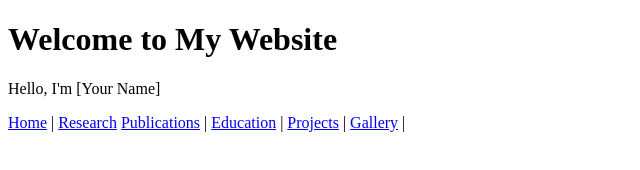
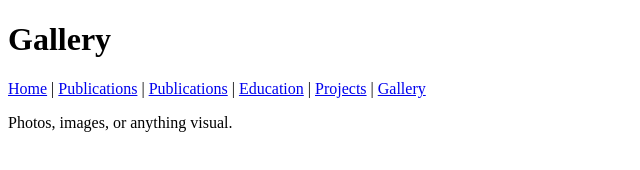
Before and after one commit to mohansrkr/mohansrkr.github.io, a plain HTML site: page education.html in a window 1280 px wide. Shown: the whole page, without its empty margins (0-640 px from the left). Drawn offline with Linux system fonts and the light colour scheme.

Commit message:
Update education.html

```diff
--- a/education.html
+++ b/education.html
@@ -1,19 +1,19 @@
 <!DOCTYPE html>
 <html>
 <head>
-  <title>My Personal Website</title>
+  <title>Education</title>
 </head>
 <body>
-  <h1>Welcome to My Website</h1>
-  <p>Hello, I'm [Your Name]</p>
-
+  <h1>Gallery</h1>
   <nav>
     <a href="index.html">Home</a> |
-    <a href="research.html">Research</a>
+    <a href="research.html">Publications</a> |
     <a href="publications.html">Publications</a> |
     <a href="education.html">Education</a> |
     <a href="projects.html">Projects</a> |
-    <a href="gallery.html">Gallery</a> |
+    <a href="gallery.html">Gallery</a>
   </nav>
+
+  <p>Photos, images, or anything visual.</p>
 </body>
 </html>
```
